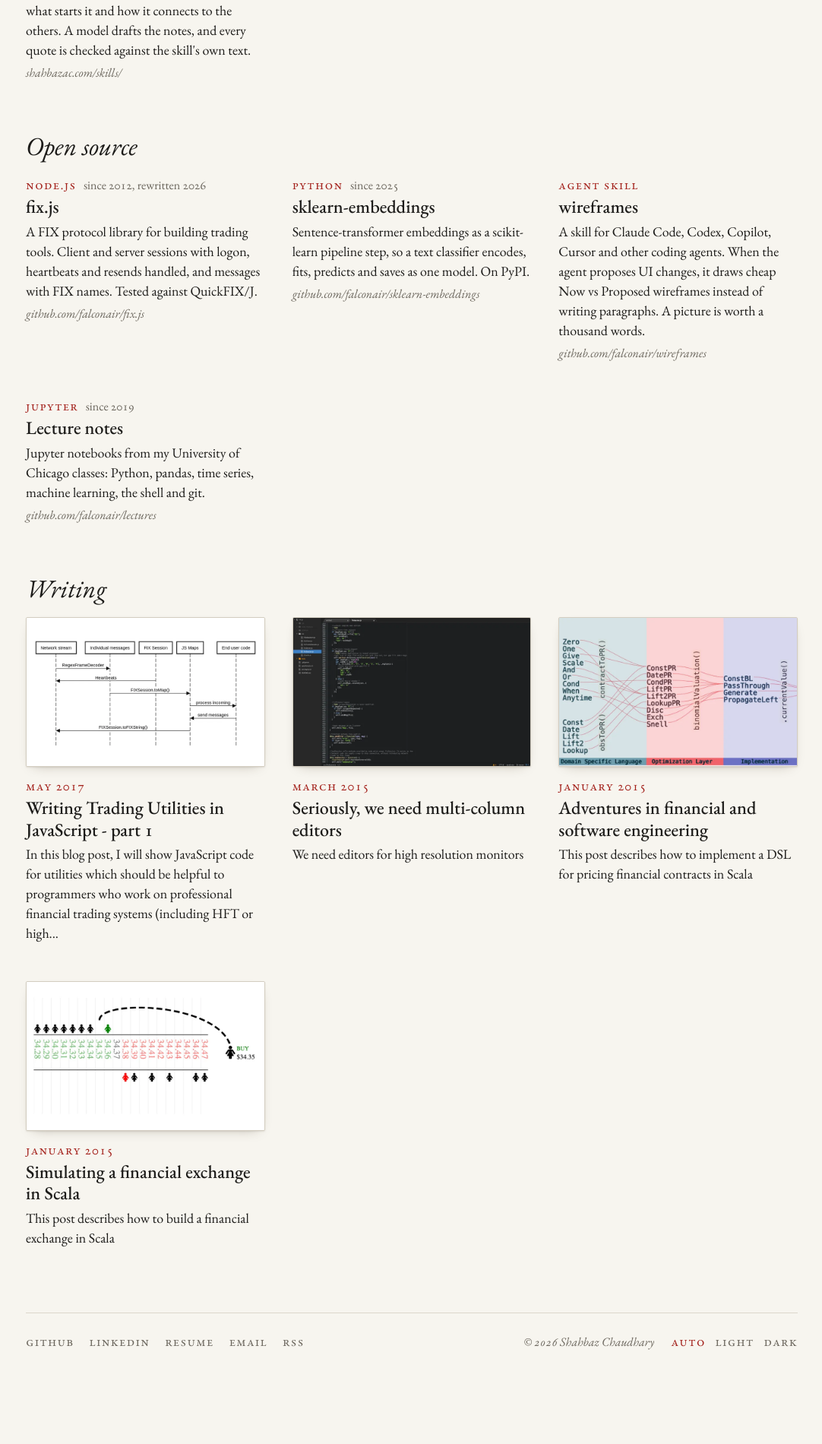
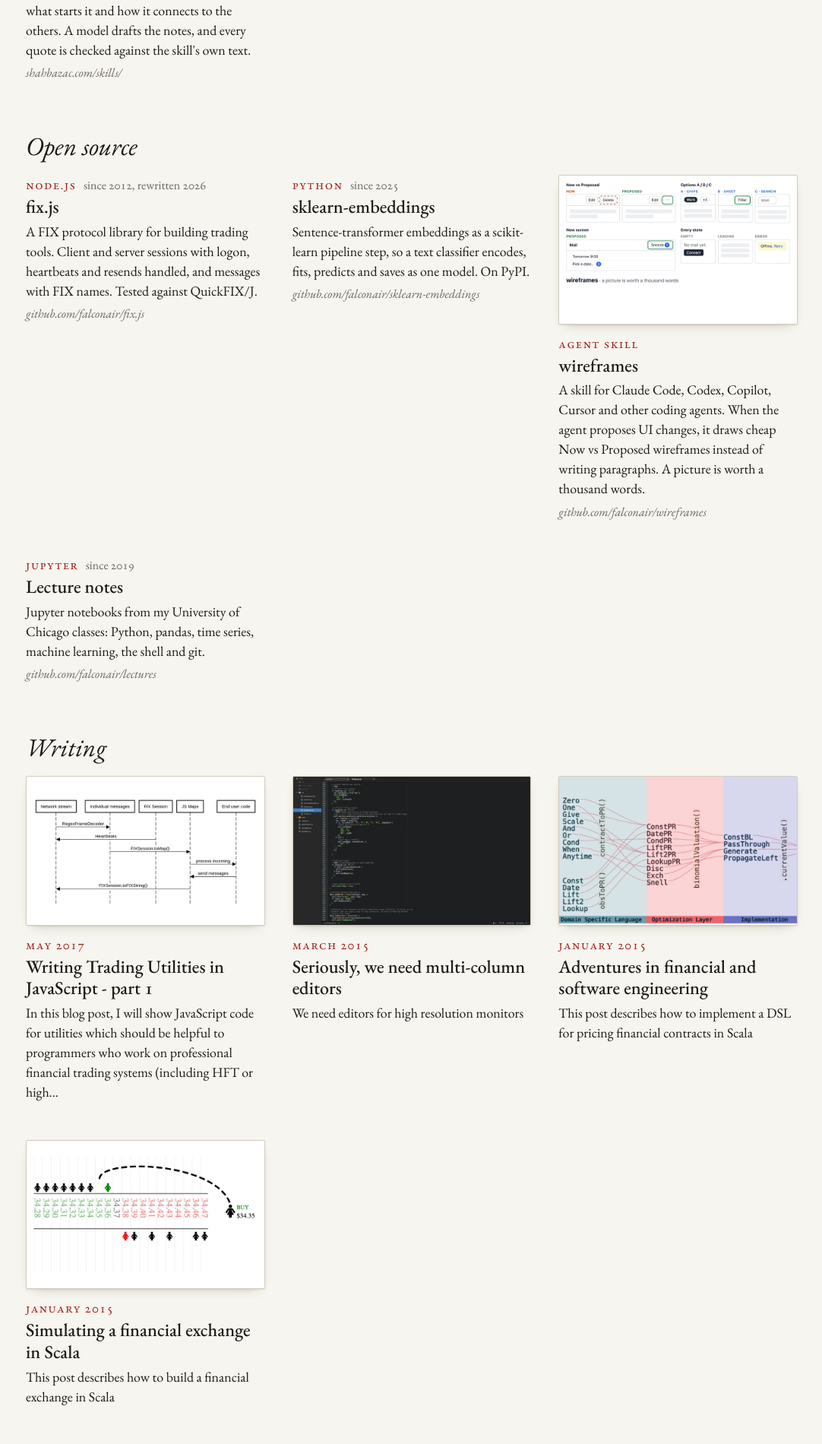
Before and after one commit to falconair/falconair.github.com, a Jekyll site: the page built from index.html, in a window 1280 px wide. Shown: the part 2254-4154 px from the top of the page at 76% size, without its empty margins (98-1180 px from the left). Built offline with Jekyll 4.4.1, drawn with Linux system fonts in a browser that asks for light colours; before the commit the page ends 4073 px from its top, so only the background shows below that.

Commit message:
Open source: wireframes card image (the four layouts)

```diff
--- a/_data/open_source.yml
+++ b/_data/open_source.yml
@@ -26,6 +26,7 @@
 
 - name: wireframes
   url: https://github.com/falconair/wireframes
+  image: /img/apps/wireframes.webp
   tag: Agent skill
   description: >-
     A skill for Claude Code, Codex, Copilot, Cursor and other coding agents.
```
Also changed, not shown: img/apps/wireframes.webp (added).
